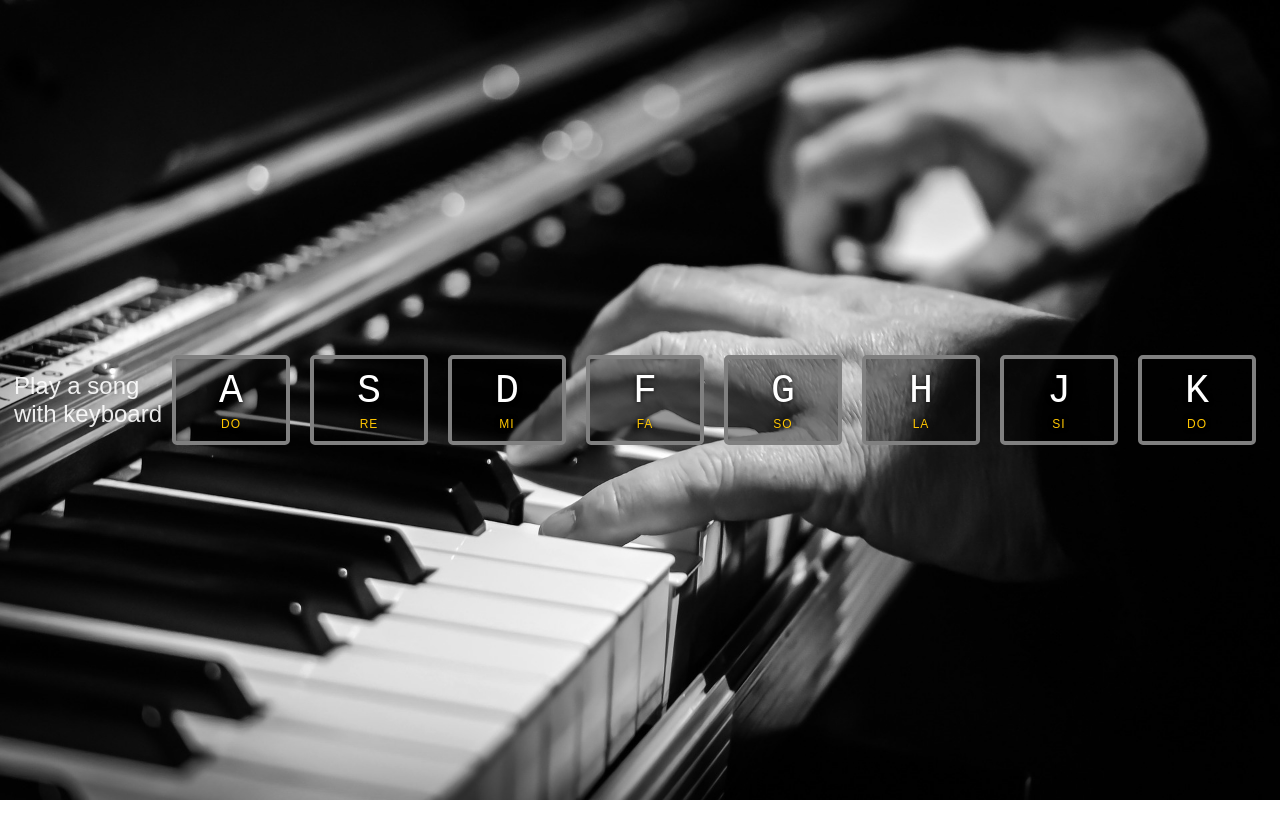
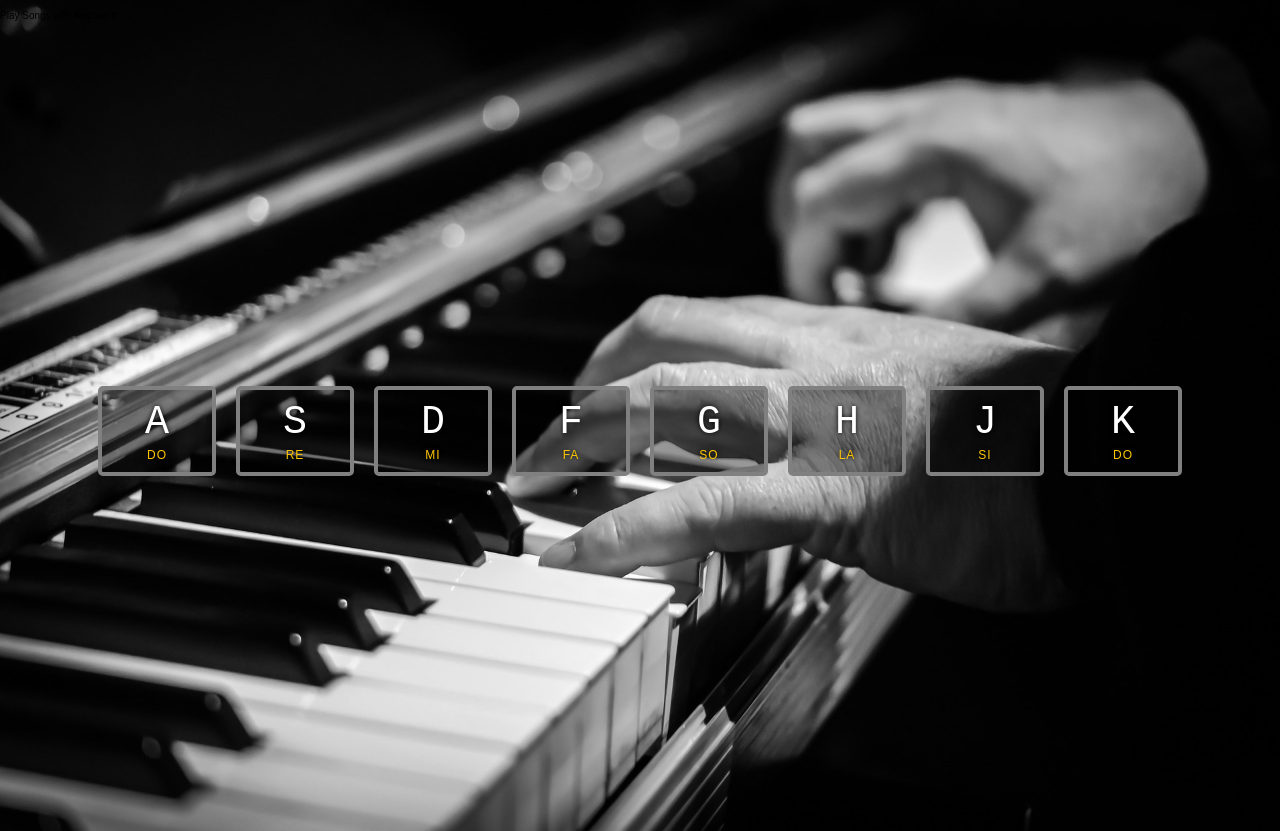
Before and after one commit to shingyun/JS30, a plain HTML site: page 01DrumKit/index.html in a window 1280 px wide. Before the commit the page ends 800 px from the top, so only its background shows below. Drawn offline with Linux system fonts and the light colour scheme.

Commit message:
Update index.html

```diff
--- a/01DrumKit/index.html
+++ b/01DrumKit/index.html
@@ -2,16 +2,14 @@
 <html lang="en">
 <head>
   <meta charset="UTF-8">
-  <title>Play a song with keyboard</title>
+  <title>Play Songs with Keyboard</title>
   <link rel="stylesheet" href="style.css">
 </head>
 <body>
-
+  <div class='intro'>
+    <p>Play Songs with Keyboard</p>
+  </div>
   <div class="keys">
-    <div>
-    <p>Play a song<br>
-     with keyboard</p>
-    </div>
     <div data-key="65" class="key">
       <kbd>A</kbd>
       <span class="sound">Do</span>
```
